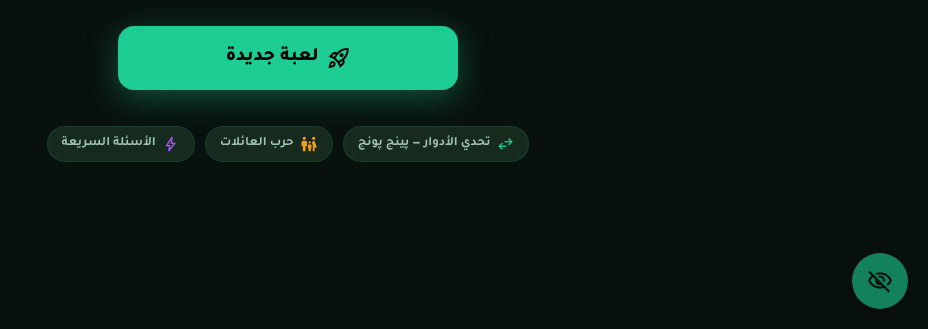
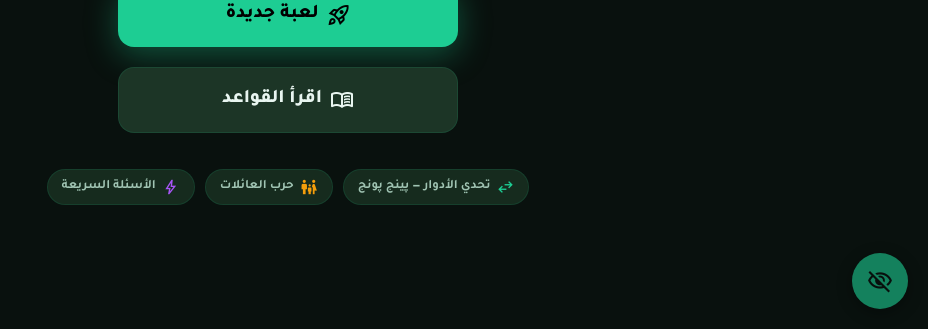
Before and after one commit to hosam1702/QOOL_FINAL, a plain HTML site: page app/index.html in a window 1280 px wide. Shown: the part 471-800 px from the top of the page, without its empty margins (352-1280 px from the left). Drawn offline with nearby package versions, Linux system fonts and the light colour scheme; no server answers.

Commit message:
Add files via upload
last update with the rules

```diff
--- a/app/index.html
+++ b/app/index.html
@@ -59,6 +59,10 @@
             <span class="material-symbols-outlined">rocket_launch</span>
             <span data-i18n="new_game">لعبة جديدة</span>
           </button>
+          <a href="rules.html" target="_blank" class="btn btn-secondary btn-xl btn-full" style="text-decoration:none; margin-top: 10px;">
+            <span class="material-symbols-outlined">menu_book</span>
+            <span data-i18n="read_rules">اقرأ القواعد</span>
+          </a>
         </div>
 
         <!-- Round pills — quick overview, no cards -->
--- a/app/js/i18n.js
+++ b/app/js/i18n.js
@@ -8,6 +8,7 @@ const TRANSLATIONS = {
     app_name: 'قوول',
     app_tagline: 'تحدي المعرفة الأقوى — قوول!',
     new_game: 'لعبة جديدة',
+    read_rules: 'اقرأ القواعد',
     resume_game: 'استكمال اللعبة',
     start_game: 'ابدأ اللعبة',
     begin_round: 'ابدأ الجولة',
@@ -185,6 +186,7 @@ const TRANSLATIONS = {
     app_name: 'QOOL',
     app_tagline: 'The ultimate competitive quiz challenge!',
     new_game: 'New Game',
+    read_rules: 'Read Rules',
     resume_game: 'Resume Game',
     start_game: 'Start Game',
     begin_round: 'Begin Round',
```
